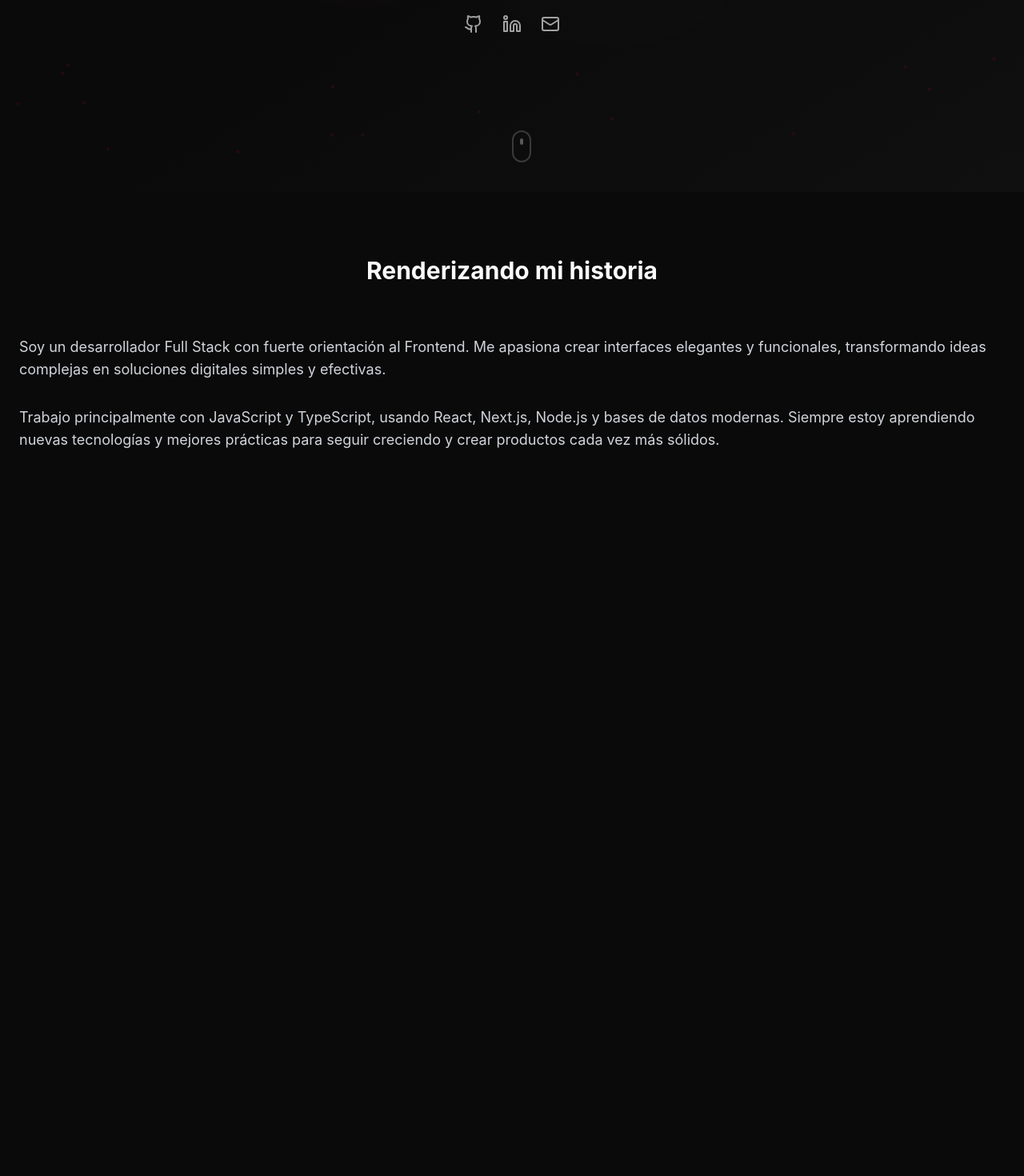
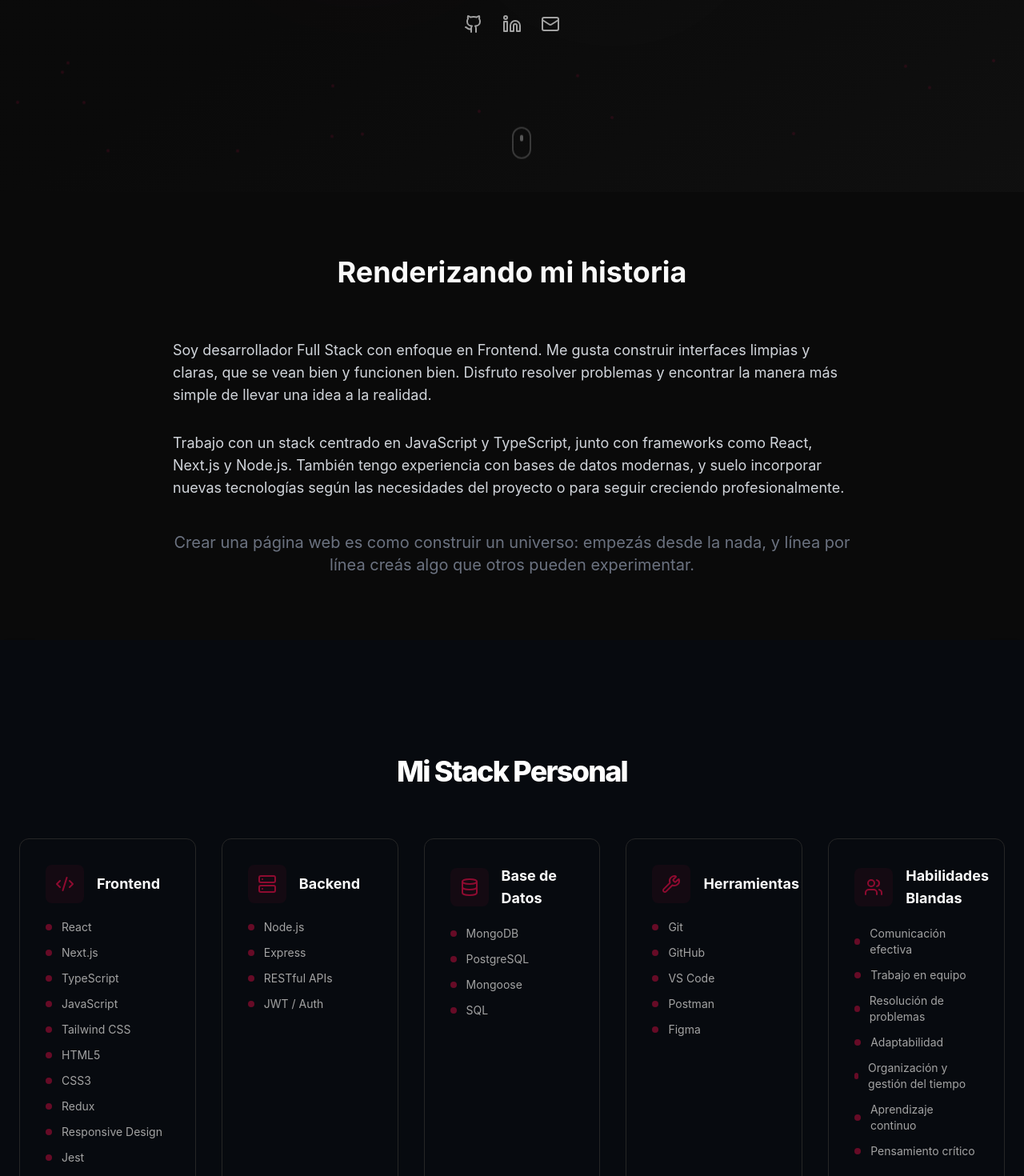
Before and after one commit to alanVelazquez14/Portfolio, a React app: page / in a window 1280 px wide. Shown: the part 560-2030 px from the top of the page at 80% size. Before the commit the page ends 1204 px from the top, so only its background shows below. Built offline with nearby package versions, Linux system fonts and the light colour scheme; the HTML template or start-up script is replaced by a standard one.

Commit message:
Add AboutMe y Skills. Modificaciones en el Navbar

```diff
--- a/src/App.tsx
+++ b/src/App.tsx
@@ -1,6 +1,7 @@
 import About from "./components/about";
 import Hero from "./components/Hero";
 import Navbar from "./components/Navbar";
+import Skills from "./components/skills";
 
 function App() {
   return (
@@ -8,6 +9,7 @@ function App() {
       <Navbar />
       <Hero />
       <About />
+      <Skills />
     </>
   );
 }
--- a/src/components/Hero.tsx
+++ b/src/components/Hero.tsx
@@ -28,9 +28,10 @@ export default function Hero() {
   };
 
   return (
-    <section className="relative w-full h-screen flex items-center justify-center overflow-hidden">
+    <section id="hero" className="relative w-full h-screen flex items-center justify-center overflow-hidden">
       <div className="absolute inset-0 bg-gradient-to-br from-background via-background to-secondary/20" />
       <Particles />
+
       <div className="absolute top-1/3 left-1/4 w-64 h-64 bg-primary/10 rounded-full blur-3xl animate-float" />
       <div
         className="absolute bottom-1/4 right-1/4 w-96 h-96 bg-accent/10 rounded-full blur-3xl animate-float"
--- a/src/components/about.tsx
+++ b/src/components/about.tsx
@@ -4,10 +4,11 @@ export default function About() {
   const { t } = useTranslation();
     return (
     <section id="about" className="py-20">
-      <div className="max-w-7xl mx-auto px-6 ">
-        <h2 className="text-3xl font-bold mb-4 text-center">{t("aboutMe.title")}</h2>
+      <div className="max-w-4xl mx-auto px-6 ">
+        <h2 className="text-4xl font-bold mb-4 text-center">{t("aboutMe.title")}</h2>
         <p className="text-lg text-gray-300 mt-16">{t("aboutMe.paragraph1")}</p>
         <p className="text-lg text-gray-300 mt-8">{t("aboutMe.paragraph2")}</p>
+        <p className="text-xl text-gray-500 mt-10 text-center hover:text-gray-400">{t("aboutMe.paragraph3")}</p>
       </div>
     </section>
   );
--- a/src/components/projects.tsx
+++ b/src/components/projects.tsx
@@ -0,0 +1 @@
+export default function Projects() {}
--- a/src/components/skills.tsx
+++ b/src/components/skills.tsx
@@ -0,0 +1,99 @@
+import { useTranslation } from "react-i18next";
+import {
+  Code2,
+  Database,
+  Wrench,
+  Server,
+  Users,
+  type LucideIcon,
+} from "lucide-react";
+
+interface SkillCategory {
+  titleKey: string;
+  icon: LucideIcon;
+  skills: string[];
+}
+
+export default function Skills() {
+  const { t } = useTranslation();
+
+  const skillCategories: SkillCategory[] = [
+    {
+      titleKey: "skills.frontend",
+      icon: Code2,
+      skills: [
+        "React",
+        "Next.js",
+        "TypeScript",
+        "JavaScript",
+        "Tailwind CSS",
+        "HTML5",
+        "CSS3",
+        "Redux",
+        "Responsive Design",
+        "Jest",
+      ],
+    },
+    {
+      titleKey: "skills.backend",
+      icon: Server,
+      skills: ["Node.js", "Express", "RESTful APIs", "JWT / Auth"],
+    },
+    {
+      titleKey: "skills.database",
+      icon: Database,
+      skills: ["MongoDB", "PostgreSQL", "Mongoose", "SQL"],
+    },
+    {
+      titleKey: "skills.tools",
+      icon: Wrench,
+      skills: ["Git", "GitHub", "VS Code", "Postman", "Figma"],
+    },
+    {
+      titleKey: "skills.soft.title",
+      icon: Users,
+      skills: t("skills.soft.list", { returnObjects: true }) as string[],
+    },
+  ];
+
+  return (
+    <section
+      id="skills"
+      className="w-full mx-auto px-6 py-20 bg-[#070a0fef] shadow-xl shadow-black/30"
+    >
+      <h2 className="text-4xl font-extrabold text-center text-white my-16 tracking-tighter">
+        {t("skills.title")}
+      </h2>
+      <div>
+        <div className="grid grid-cols-1 md:grid-cols-2 lg:grid-cols-5 gap-8 max-w-full mx-auto mt-12">
+          {skillCategories.map((category, index) => (
+            <div
+              key={index}
+              className="group p-8 rounded-xl bg-card border border-border transition-all duration-500 hover:border-primary hover:shadow-2xl hover:shadow-primary/20 hover:scale-[1.02] hover:bg-card/90"
+            >
+              <div className="flex items-center gap-4 mb-5">
+                <div className="p-3 rounded-lg text-primary bg-primary/10 group-hover:text-white group-hover:bg-primary transition-colors duration-300 group-hover:rotate-6">
+                  <category.icon className="h-6 w-6" />
+                </div>
+                <h3 className="text-lg font-bold text-foreground">
+                  {t(category.titleKey)}
+                </h3>
+              </div>
+              <ul className="space-y-3">
+                {category.skills.map((skill) => (
+                  <li
+                    key={skill}
+                    className="text-sm text-muted-foreground flex items-center group-hover:text-foreground transition-colors"
+                  >
+                    <span className="w-2 h-2 rounded-full bg-primary mr-3 opacity-70 group-hover:opacity-100 transition-opacity"></span>
+                    {skill}
+                  </li>
+                ))}
+              </ul>
+            </div>
+          ))}
+        </div>
+      </div>
+    </section>
+  );
+}
--- a/src/locales/en.json
+++ b/src/locales/en.json
@@ -17,10 +17,27 @@
   },
   "aboutMe": {
     "title": "Rendering My Story",
-    "paragraph1": "I am a Full Stack developer with a strong Frontend focus. I’m passionate about creating elegant and functional interfaces, turning complex ideas into simple and effective digital solutions.",
-    "paragraph2": "I mainly work with JavaScript and TypeScript, using React, Next.js, Node.js, and modern databases. I’m always learning new technologies and best practices to keep growing and building increasingly solid products."
+    "paragraph1": "I am a Full Stack developer with a focus on Frontend. I like to build clean and clear interfaces that look good and work well. I enjoy solving problems and finding the simplest way to bring an idea to life.",
+    "paragraph2": "I work with a stack centered on JavaScript and TypeScript, along with frameworks such as React, Next.js, and Node.js. I also have experience with modern databases, and I tend to incorporate new technologies depending on the project's needs or to continue growing professionally.",
+    "paragraph3": "Creating a web page is like building a universe: you start from nothing, and line by line you create something that others can experience."
   },
-    "skills": {
-    "title": "Skills"
+  "skills": {
+    "title": "My Personal Stack",
+    "frontend": "Frontend",
+    "backend": "Backend",
+    "database": "Database",
+    "tools": "Tools",
+    "soft": {
+      "title": "Soft Skills",
+      "list": [
+        "Effective Communication",
+        "Teamwork",
+        "Problem Solving",
+        "Adaptability",
+        "Time Management",
+        "Continuous Learning",
+        "Critical Thinking"
+      ]
+    }
   }
 }
--- a/src/locales/es.json
+++ b/src/locales/es.json
@@ -17,11 +17,28 @@
   },
   "aboutMe": {
     "title": "Renderizando mi historia",
-    "paragraph1": "Soy un desarrollador Full Stack con fuerte orientación al Frontend. Me apasiona crear interfaces elegantes y funcionales, transformando ideas complejas en soluciones digitales simples y efectivas.",
-    "paragraph2": "Trabajo principalmente con JavaScript y TypeScript, usando React, Next.js, Node.js y bases de datos modernas. Siempre estoy aprendiendo nuevas tecnologías y mejores prácticas para seguir creciendo y crear productos cada vez más sólidos."
+    "paragraph1": "Soy desarrollador Full Stack con enfoque en Frontend. Me gusta construir interfaces limpias y claras, que se vean bien y funcionen bien. Disfruto resolver problemas y encontrar la manera más simple de llevar una idea a la realidad.",
+    "paragraph2": "Trabajo con un stack centrado en JavaScript y TypeScript, junto con frameworks como React, Next.js y Node.js. También tengo experiencia con bases de datos modernas, y suelo incorporar nuevas tecnologías según las necesidades del proyecto o para seguir creciendo profesionalmente.",
+    "paragraph3": "Crear una página web es como construir un universo: empezás desde la nada, y línea por línea creás algo que otros pueden experimentar."
   },
   "skills": {
-    "title": "Habilidades"
+    "title": "Mi Stack Personal",
+    "frontend": "Frontend",
+    "backend": "Backend",
+    "database": "Base de Datos",
+    "tools": "Herramientas",
+    "soft": {
+      "title": "Habilidades Blandas",
+      "list": [
+        "Comunicación efectiva",
+        "Trabajo en equipo",
+        "Resolución de problemas",
+        "Adaptabilidad",
+        "Organización y gestión del tiempo",
+        "Aprendizaje continuo",
+        "Pensamiento crítico"
+      ]
+    }
   },
   "projects": {
     "title": "Proyectos Destacados"
--- a/tailwind.config.cjs
+++ b/tailwind.config.cjs
@@ -3,26 +3,16 @@ module.exports = {
   content: ["./index.html", "./src/**/*.{js,ts,jsx,tsx}"],
   theme: {
     extend: {
-      // 🎨 Definición de colores para Tailwind
       colors: {
-        // Fondo oscuro y texto claro
         background: "hsl(0 0% 3.9%)", // Casi negro (#0a0a0a)
         foreground: "hsl(0 0% 98%)", // Casi blanco
-
-        // El color rojo oscuro usado en los botones y el nombre "Alan"
         primary: "hsl(343 86% 30%)", // Aproximadamente #860e28
-
-        // Colores secundarios y de borde
         secondary: "hsl(0 0% 14.9%)", // Gris oscuro (para badges y navbar)
         accent: "hsl(240 5.9% 10%)", // Gris muy oscuro (para los blobs de fondo)
-        border: "hsl(0 0% 14.9%)",
-
-        // Texto secundario (gris claro para párrafos y enlaces inactivos)
-        "muted-foreground": "hsl(0 0% 63.9%)",
-
-        // Para el tooltip de los iconos sociales
+        border: "hsl(0 0% 14.9%)", "muted-foreground": "hsl(0 0% 63.9%)",
         popover: "hsl(0 0% 14.9%)",
         "popover-foreground": "hsl(0 0% 98%)",
+        secondary2: "hsl(270 1% 19%)",
       },
     },
   },
```
Also changed, not shown: src/components/Navbar.tsx (+79 -33 lines).
